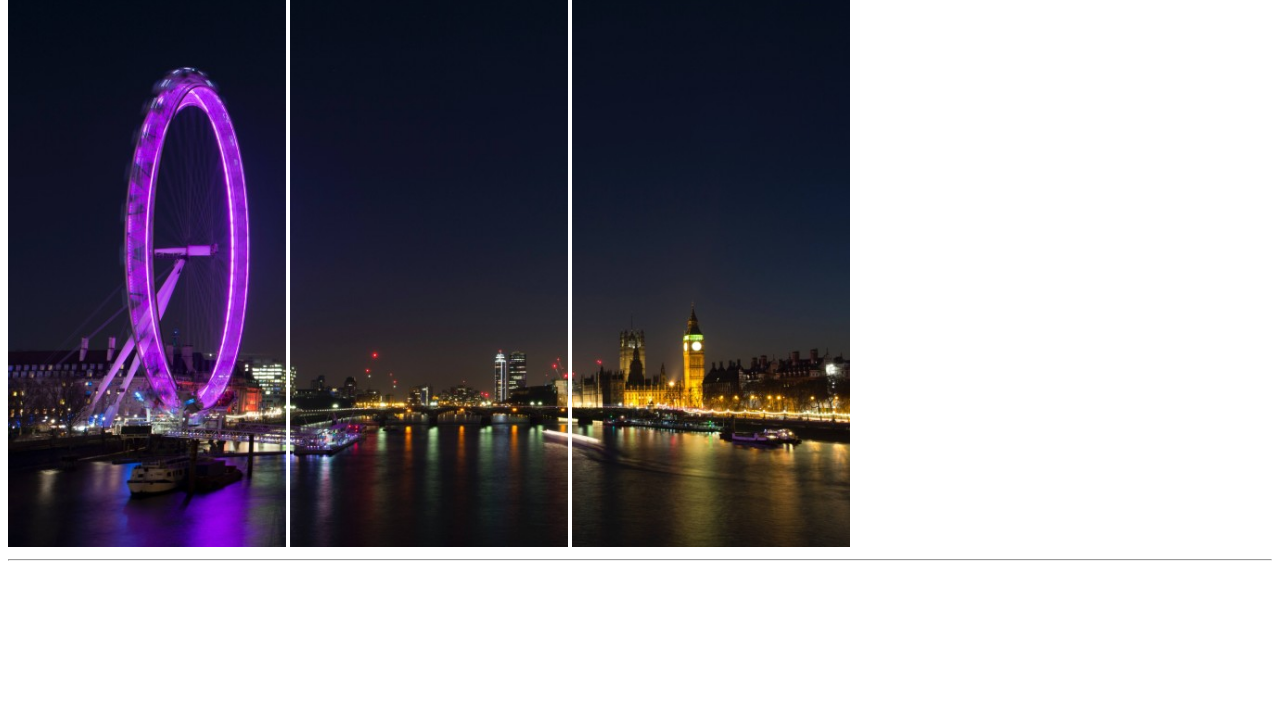
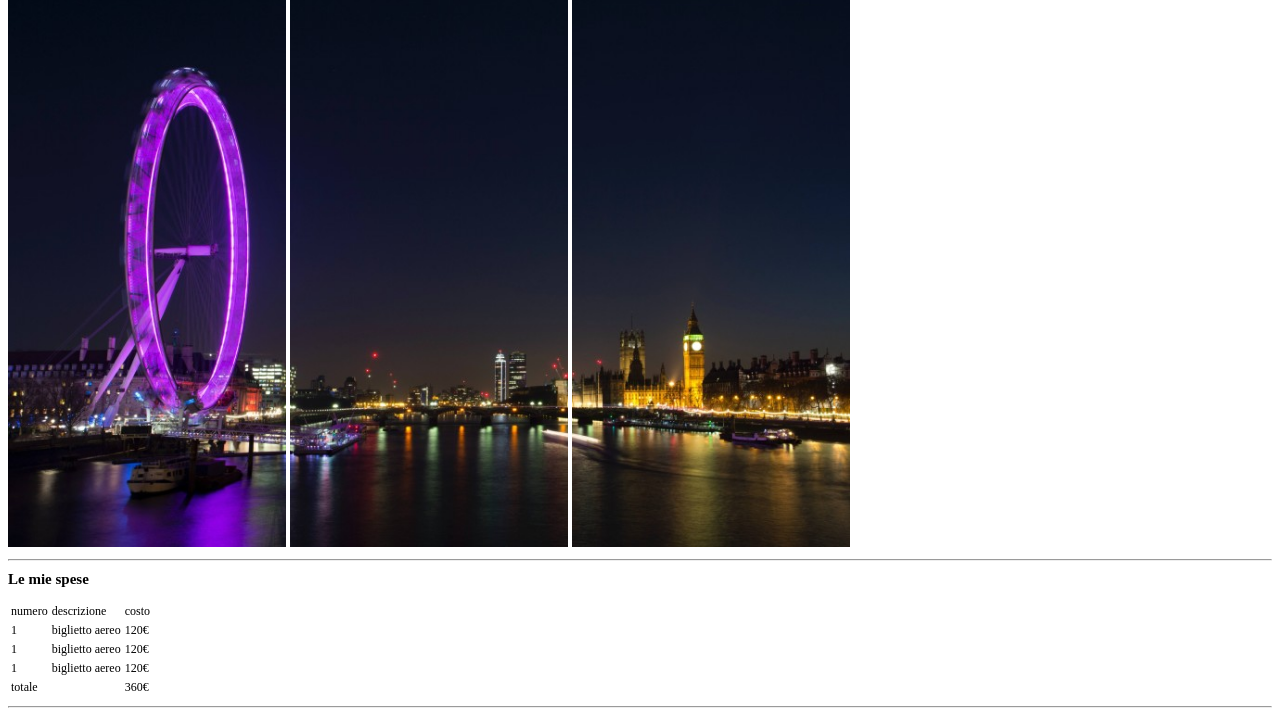
Before and after one commit to GiuseppeRepici/html-london-trip, a plain HTML site: page index.html in a window 1280 px wide. Shown: the part 79-800 px from the top of the page. Drawn offline with Linux system fonts and the light colour scheme.

Commit message:
inserimento prima sezione

```diff
--- a/index.html
+++ b/index.html
@@ -13,5 +13,45 @@
         </div>
         <hr>
       </header>
+
+    <main>
+        <section class="primo">
+        <h4 class="titolo">Le mie spese</h4>
+        <table>
+           <thead>
+                <tr>
+                    <td>numero</td>
+                    <td>descrizione</td>
+                    <td>costo</td>
+                </tr>
+            </thead>
+            <tbody>
+                <tr>
+                    <td>1</td>
+                    <td>biglietto aereo</td>
+                    <td>120&euro;</td>
+                </tr>
+                <tr>
+                    <td>1</td>
+                    <td>biglietto aereo</td>
+                    <td>120&euro;</td>
+                </tr>
+                <tr>
+                    <td>1</td>
+                    <td>biglietto aereo</td>
+                    <td>120&euro;</td>
+                </tr>
+            </tbody>
+            <tfoot>
+                <tr>
+                    <td>totale</td>
+                    <td></td>
+                    <td>360&euro;</td>
+                </tr>
+            </tfoot>
+        </table>
+        <hr>
+        </section>
+    </main>
     </body>
 </html>
--- a/style.css
+++ b/style.css
@@ -4,3 +4,16 @@ img{
     height: 22%;
     margin-top: -10px;
 }
+
+.primo{
+    margin-top: -10px;
+}
+table{
+    font-size: 12px;
+    margin-top: 5px;
+}
+
+.titolo{
+    font-size: 15px;
+    margin-bottom: 1%;
+}
```
